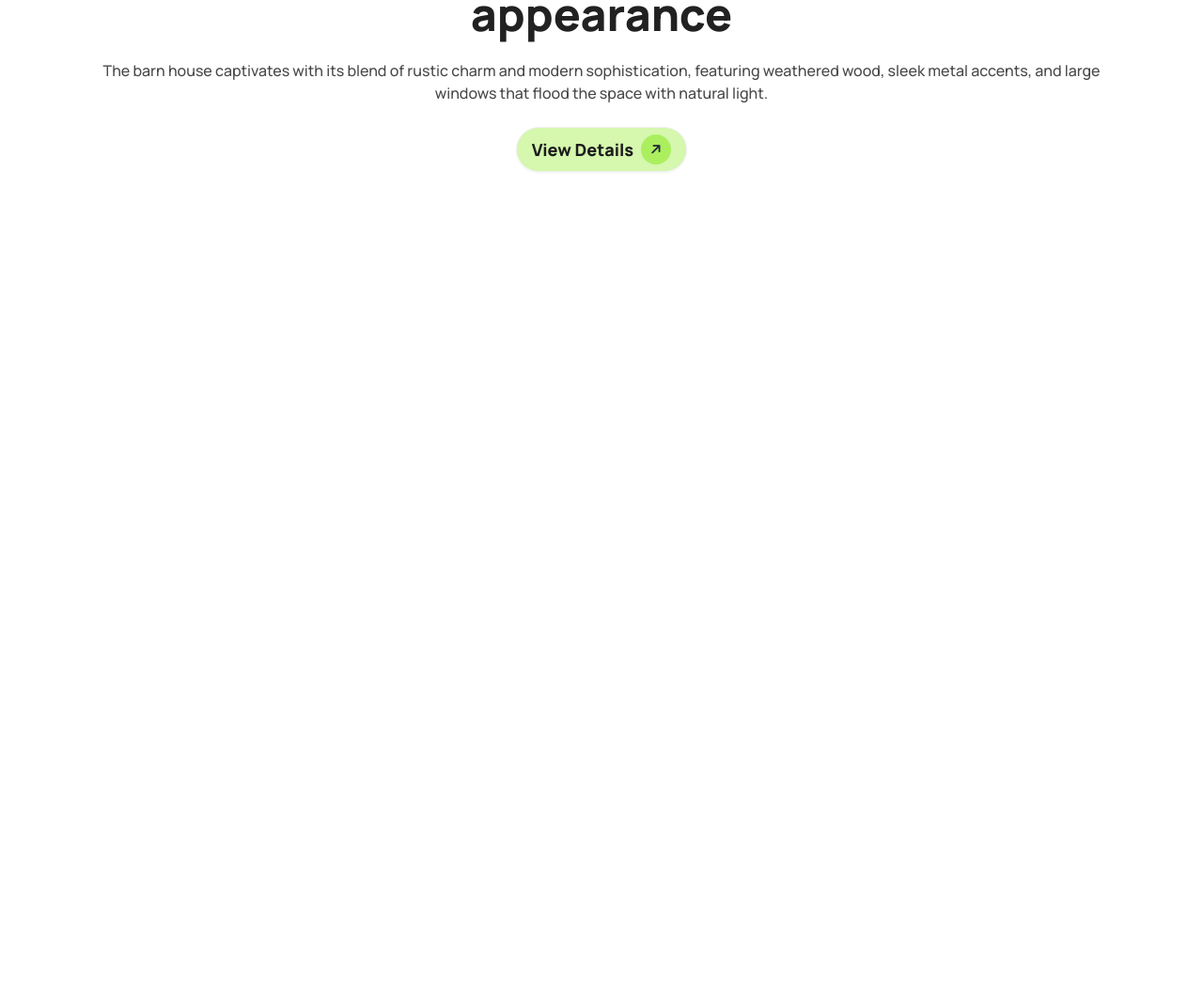
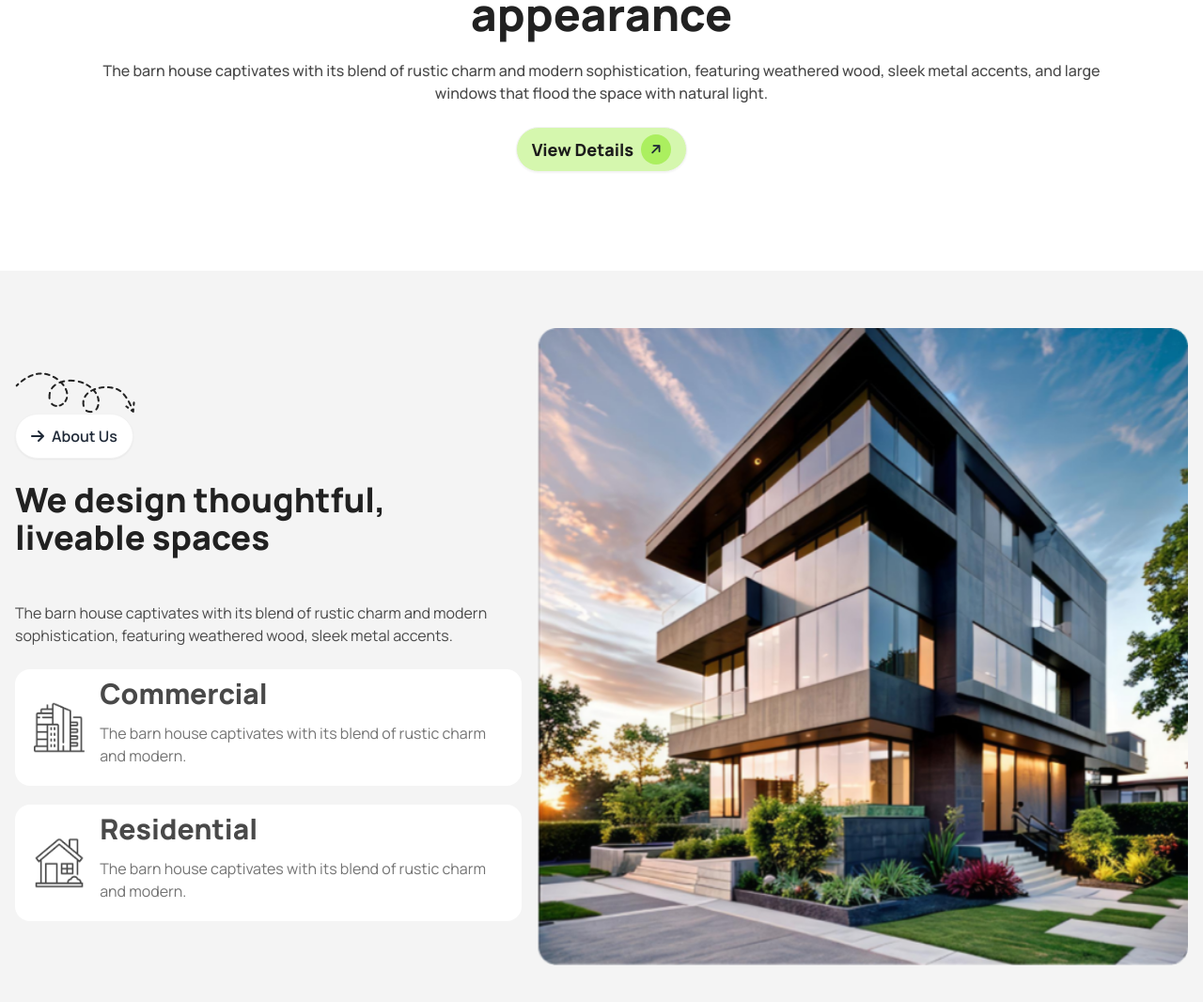
Before and after one commit to Eittymoni/Assignment-3, a plain HTML site: page index.html in a window 1280 px wide. Shown: the part 584-1650 px from the top of the page at 94% size. Before the commit the page ends 872 px from the top, so only its background shows below. Drawn offline with nearby package versions, Linux system fonts and the light colour scheme.

Commit message:
about us section fully completed

```diff
--- a/index.html
+++ b/index.html
@@ -29,6 +29,8 @@
             'gray-7':'#1C1C1C',
             'gray-1':'#E9E9E9',
             'green': '#ABEF5F',
+            'bg-color': '#F4F4F4',
+
             'green-1': 'rgba(171, 239, 95, 0.5);',
           }
         }
@@ -83,9 +85,9 @@
           </div>
     </header>
     <!-- main section -->
-     <main class="container mx-auto ">
+     <main >
 <!-- banner section -->
-<section>
+<section class="container mx-auto ">
     <div class="hero  min-h-screen">
         <div class="hero-content text-center">
           <div class="max-w-full">
@@ -102,7 +104,49 @@
       </div>
 </section>
 
+<!-- about us section -->
+ <section class=" bg-bg-color ">
+   <div class="container mx-auto ">
 
+    <div class="hero min-h-screen ">
+      <div class="hero-content flex-col-reverse  lg:flex-row-reverse">
+        <img
+          src="assets/about.png"
+          class="w-[100%]" />
+        <div>
+
+          <img src="assets/Vector.png" alt="">
+          <button class="btn rounded-[24px] bg-white text-base"><i class="fa-solid fa-arrow-right"></i> About Us</button>
+          <h1 class=" py-6  text-gray-6 lg:text-4xl text-3xl font-extrabold">We design thoughtful, liveable spaces</h1>
+          <p class="py-6  text-gray-5 text-base">
+            The barn house captivates with its blend of rustic charm and
+modern sophistication, featuring weathered wood, sleek metal accents.
+          </p>
+          <div class=" bg-white px-5 py-2 rounded-[16px] flex justify-between items-center gap-4">
+            <div>
+              <img src="assets/commercial.png" alt="" class="w-[100%]">
+            </div>
+            <div>
+              <h3 class=" text-3xl text-gray-5 font-extrabold">Commercial</h3>
+              <p class=" py-3 text-base text-gray-4">The barn house captivates with its blend of rustic charm and modern.</p>
+            </div>
+          </div>
+          <div class=" bg-white px-5 py-2 rounded-[16px] flex justify-between items-center gap-4 mt-5">
+            <div>
+              <img src="assets/residential.png" alt="" class="w-[100%]">
+            </div>
+            <div>
+              <h3 class=" text-3xl text-gray-5 font-extrabold">Residential</h3>
+              <p class=" py-3 text-base text-gray-4">The barn house captivates with its blend of rustic charm and modern.</p>
+            </div>
+          </div>
+        </div>
+      </div>
+    </div>
+
+
+   </div>
+ </section>
 
      </main>
 </body>
```
Also changed, not shown: assets/about.png (renamed from assets/Rectangle.png).
